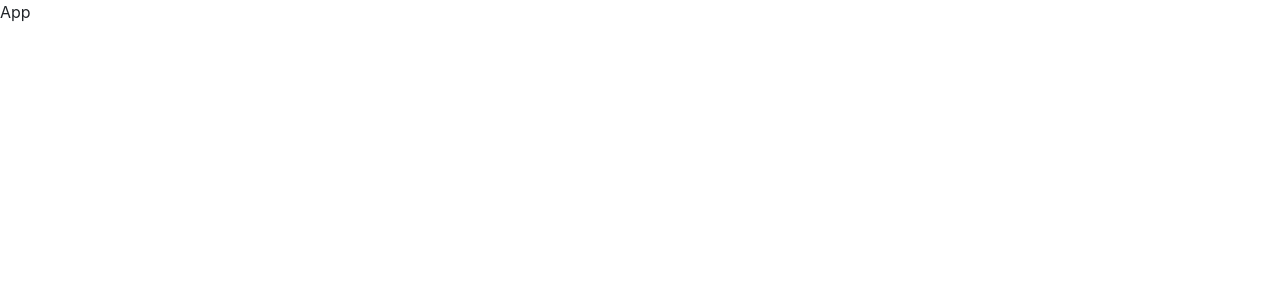
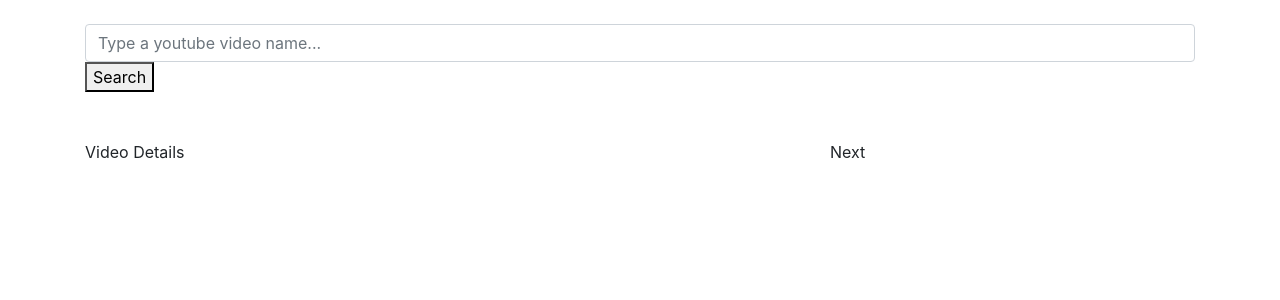
Before and after one commit to Matisq/youtube-app-react, a React (Create React App) app: page / in a window 1280 px wide. Shown: the top 300 px of the page. Built offline with nearby package versions, Linux system fonts and the light colour scheme.

Commit message:
Add file structure for components and basic JSX

```diff
--- a/src/components/App.js
+++ b/src/components/App.js
@@ -1,9 +1,24 @@
-import React from 'react';
+import React, {useState} from 'react';
+import {Container} from 'react-bootstrap';
+import './App.css';
+import {SearchVideoBar} from './SearchVideoBar/SearchVideoBar';
+import {VideoDetails} from './VideoDetails/VideoDetails';
+import {VideoList} from './VideoList/VideoList';
 
 const App = () => {
-  return (
-    <div>App</div>
-  )
+    return (
+        <Container>
+            <SearchVideoBar/>
+            <div className="row mt-5">
+                <div className="col-12 col-lg-8">
+                    <VideoDetails/>
+                </div>
+                <div className="col-12 col-lg-4">
+                    <VideoList/>
+                </div>
+            </div>
+        </Container>
+    )
 }
 
 export default App;
--- /dev/null
+++ b/src/components/SearchVideoBar/SearchVideoBar.jsx
@@ -0,0 +1,14 @@
+import React from 'react';
+import {Form} from 'react-bootstrap';
+
+export const SearchVideoBar = () => {
+    return (
+        <Form className="video-form">
+            <Form.Control
+                name="video"
+                placeholder="Type a youtube video name..."
+                className="form-control video-form__input mt-4"/>
+            <button type="submit" className="video-form__btn" variant="primary">Search</button>
+        </Form>
+    )
+}
--- /dev/null
+++ b/src/components/VideoDetails/VideoDetails.jsx
@@ -0,0 +1,9 @@
+import React from 'react';
+
+export const VideoDetails = () => {
+    return (
+        <div>
+            Video Details
+        </div>
+    )
+}
--- /dev/null
+++ b/src/components/VideoItem/VideoItem.jsx
@@ -0,0 +1,10 @@
+import React from 'react';
+import {Media} from 'react-bootstrap';
+
+const VideoItem = () => {
+    return (
+        <div>VideoItem</div>
+    )
+}
+
+export default VideoItem;
--- /dev/null
+++ b/src/components/VideoList/VideoList.jsx
@@ -0,0 +1,14 @@
+import React, {Fragment} from 'react';
+import VideoItem from '../VideoItem/VideoItem';
+
+export const VideoList = () => {
+    return (
+        <Fragment>
+            <div className="row">
+                <p style={{
+                    fontSize: '1rem'
+                }}>Next</p>
+            </div>
+        </Fragment>
+    )
+}
--- a/src/index.js
+++ b/src/index.js
@@ -1,5 +1,5 @@
 import React from 'react';
 import ReactDOM from 'react-dom';
-import App from './components/App';
+import App from '../src/components/App';
 
 ReactDOM.render(<App />, document.getElementById('root'));
```
Also changed, not shown: src/components/App.css (renamed from src/App.css).
